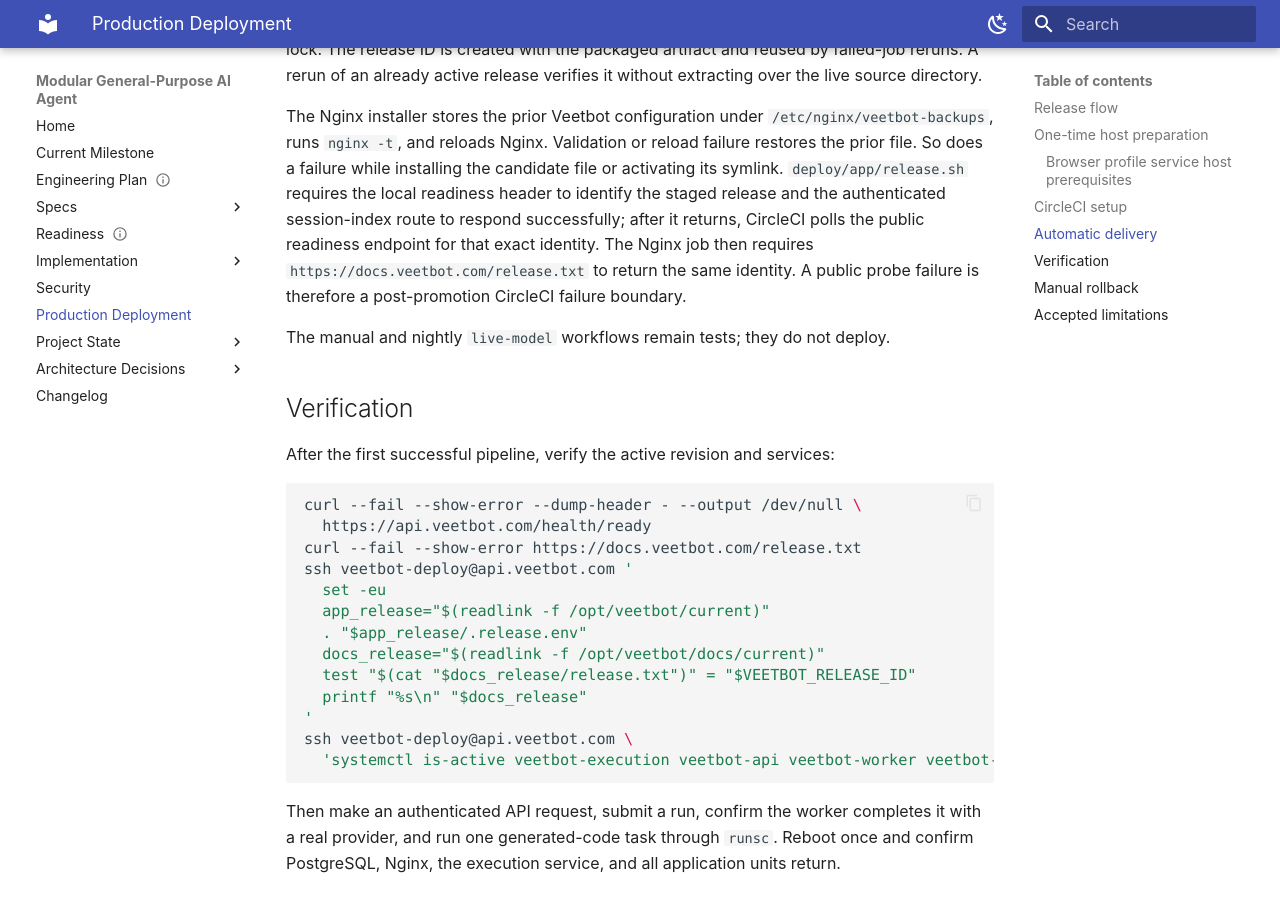
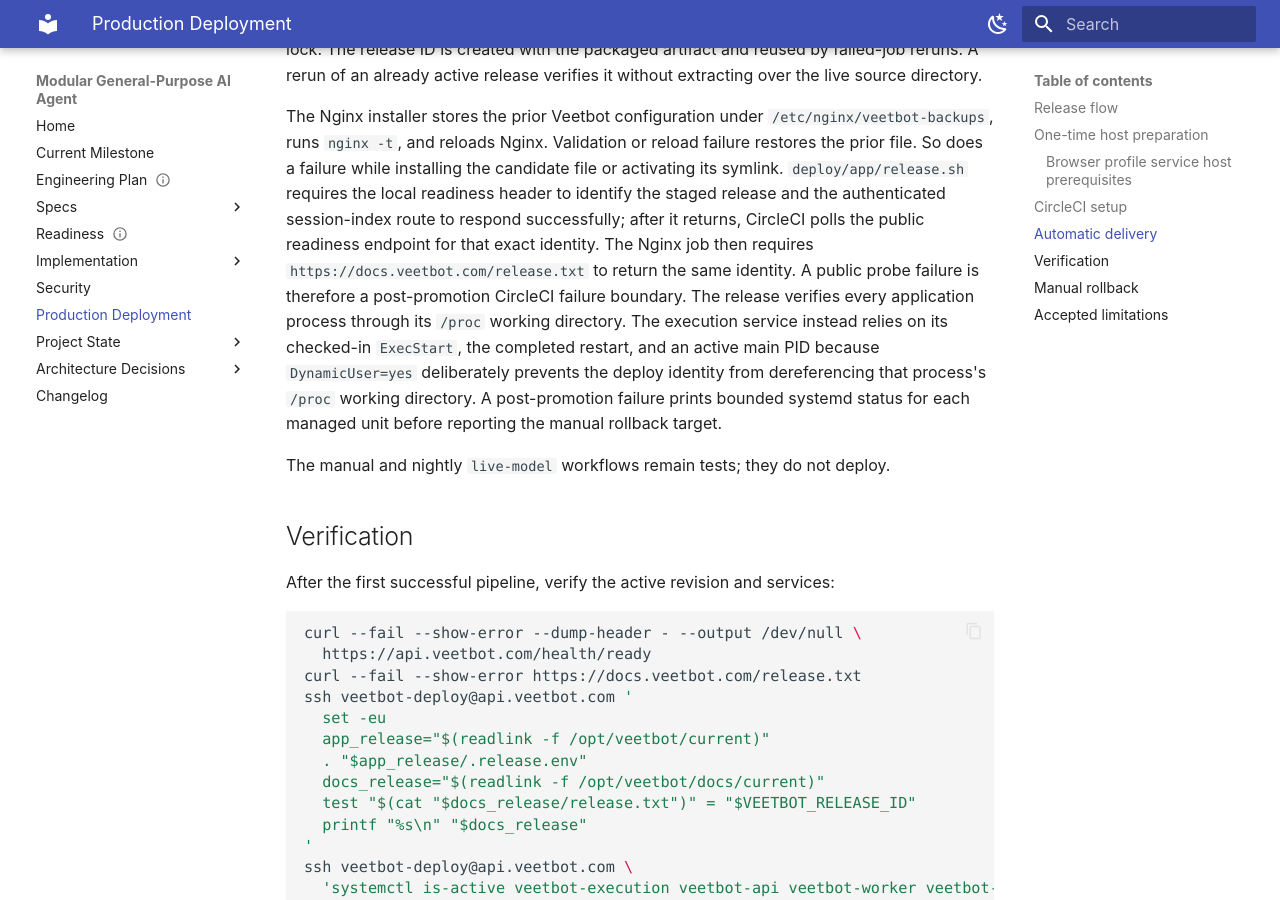
Before and after one commit to avitus/veetbot, an MkDocs documentation site: the page built from docs/deployment.md, in a window 1280 px wide and 900 px high, scrolled down 7631 px. Built offline with MkDocs 1.6.1 and Material for MkDocs 9.7.7, drawn with Linux system fonts in a browser that asks for light colours.

Commit message:
fix: verify the dynamic execution service safely
Reading-Lane: A

```diff
--- a/docs/deployment.md
+++ b/docs/deployment.md
@@ -359,6 +359,12 @@
 the public readiness endpoint for that exact identity. The Nginx job then
 requires `https://docs.veetbot.com/release.txt` to return the same identity. A
 public probe failure is therefore a post-promotion CircleCI failure boundary.
+The release verifies every application process through its `/proc` working
+directory. The execution service instead relies on its checked-in `ExecStart`,
+the completed restart, and an active main PID because `DynamicUser=yes`
+deliberately prevents the deploy identity from dereferencing that process's
+`/proc` working directory. A post-promotion failure prints bounded systemd
+status for each managed unit before reporting the manual rollback target.
 
 The manual and nightly `live-model` workflows remain tests; they do not deploy.
 
--- a/docs/status/citation-ledger.yaml
+++ b/docs/status/citation-ledger.yaml
@@ -202,7 +202,7 @@
   - cite: "docs/plan/notifications-and-devices.md#docs/plan/multi-device-and-surfaces.md:441"
     excerpt: "## Open questions for review"
     digest: "b6a2adc3e0938fad"
-  - cite: "docs/plan/operational-hardening.md#docs/deployment.md:508-515"
+  - cite: "docs/plan/operational-hardening.md#docs/deployment.md:514-521"
     excerpt: "## Accepted limitations"
     digest: "ad0074ad56656b13"
   - cite: "docs/plan/operational-hardening.md#docs/plan/event-log-and-persistence.md:962-973"
```
Also changed, not shown: docs/plan/operational-hardening.md (+1 -1 lines), 2 other files.
